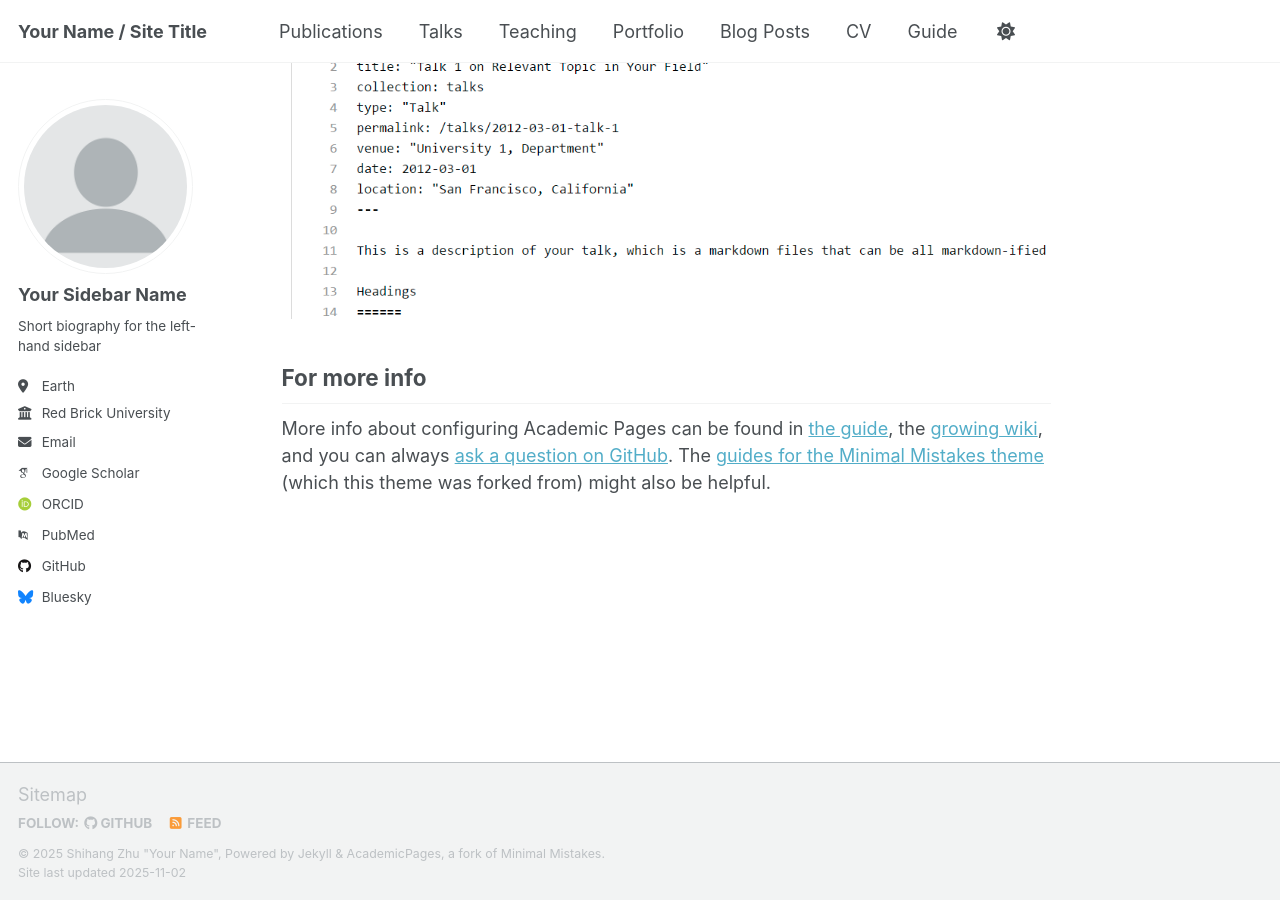
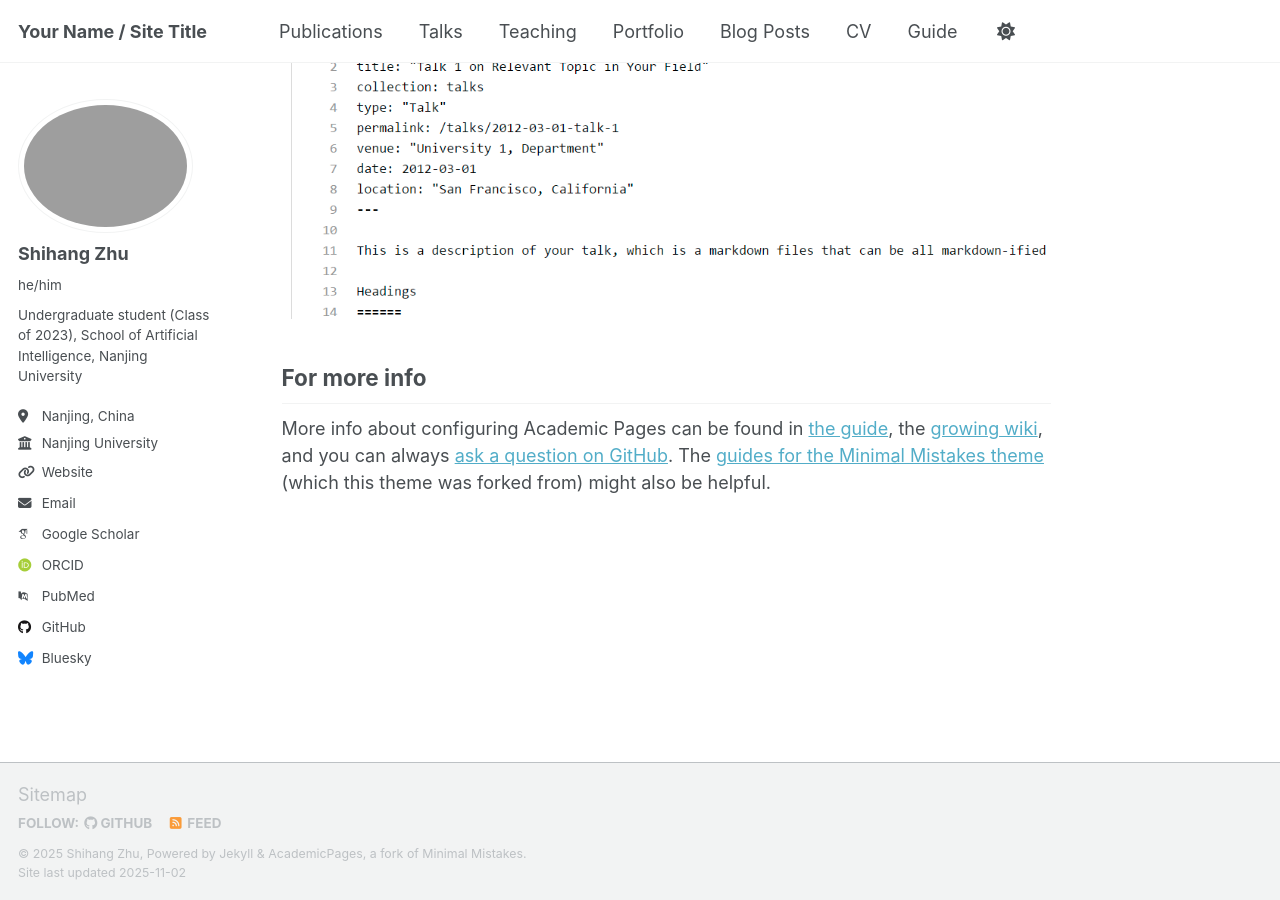
Before and after one commit to edzee3000/edzee3000.github.io, a Jekyll site: the page built from _pages/about.md, in a window 1280 px wide and 900 px high, scrolled down 2880 px. Built offline with Jekyll 4.4.1, drawn with Linux system fonts in a browser that asks for light colours; some web fonts are replaced; a script that is not in the unit is left out.

Commit message:
Revise personal details in _config.yml
Updated personal information including name, description, and contact details.

```diff
--- a/_config.yml
+++ b/_config.yml
@@ -11,9 +11,9 @@ locale                   : "en-US"
 site_theme               : "default" # Currently available options are "default", "air"
 title                    : "Your Name / Site Title"
 title_separator          : "-"
-name                     : Shihang Zhu "Your Name"
-description              : I am an undergraduate student who enrolled in 2023 at the School of Artificial Intelligence, Nanjing University. "Your Name's academic portfolio"   # Update this with a general description of your site, this is the default if not overridden by a page
-url                      : https://edzee3000.github.io # The base hostname & protocol for your site e.g. "https://[your GitHub username].github.io",
+name                     : "Shihang Zhu"
+description              : "I am an undergraduate student who enrolled in 2023 at the School of Artificial Intelligence, Nanjing University."   # Update this with a general description of your site, this is the default if not overridden by a page
+url                      : "https://edzee3000.github.io" # The base hostname & protocol for your site e.g. "https://[your GitHub username].github.io",
                                                            # or if you already have some other page hosted on Github then use "https://[your GitHub username].github.io/[Your Repo Name]"
 baseurl                  : "" # the subpath of your site, e.g. "/blog"
 repository               : "academicpages/academicpages.github.io"
@@ -23,14 +23,14 @@ repository               : "academicpages/academicpages.github.io"
 #               Additional customization can be done by editing /_includes/author-profile.html
 author:
   # Biographic information
-  avatar           : "profile.png"
-  name             : "Your Sidebar Name"
-  pronouns         : # example: "she/her"
-  bio              : "Short biography for the left-hand sidebar"
-  location         : "Earth"
-  employer         : "Red Brick University"
-  uri              : # URL
-  email            : "none@example.org"
+  avatar           : "profile.JPG"
+  name             : "Shihang Zhu"
+  pronouns         : "he/him" # example: "she/her"
+  bio              : "Undergraduate student (Class of 2023), School of Artificial Intelligence, Nanjing University"
+  location         : "Nanjing, China"
+  employer         : "Nanjing University"
+  uri              : "https://github.com/edzee3000" # URL
+  email            : "231300027@smail.nju.edu.cn"
 
   # Academic websites
   academia         : # URL
```
